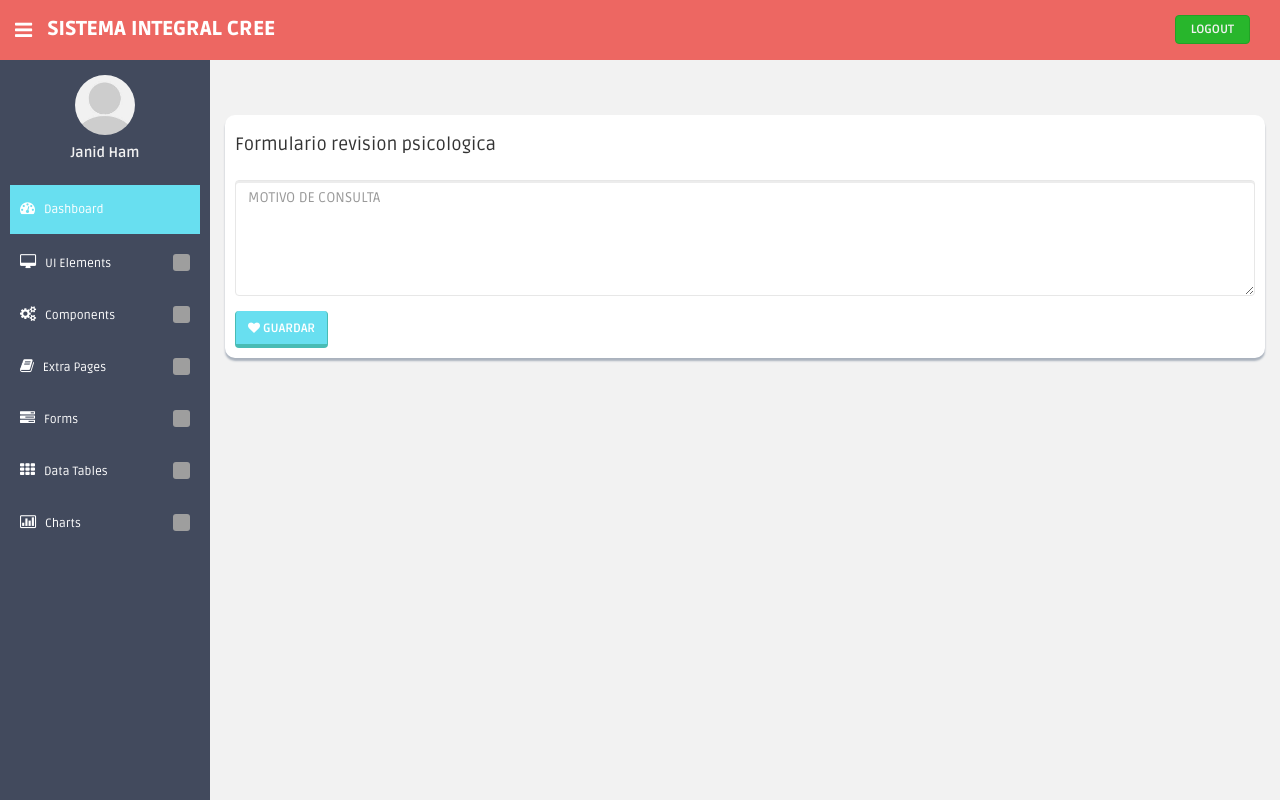
After one commit to JanidHam/CREE, a Django app: template preconsulta/templates/preconsulta/PrevaloracionPsicologica.html in a window 1280 px wide. The commit adds this page. Run offline with Django 3.2, Linux system fonts and the light colour scheme; the template is opened without the code that fills it: most values are stand-ins (such as "Sample title", 1, 10 or a date in 2020); parts of the project's set-up code (start-up, migrations or seed data) failed here and were passed over; some libraries are stand-ins or nearby versions; grey boxes are pictures that could not be loaded.

Commit message:
Correccion de errores al agregar paciente y hoja de prevaloracion, se integra la vista de la revision psicologica

```diff
--- a/catalogos/admin.py
+++ b/catalogos/admin.py
@@ -8,3 +8,4 @@ admin.site.register(Escolaridad)
 admin.site.register(Referidopor)
 admin.site.register(ServicioCree)
 admin.site.register(ProgramaCree)
+admin.site.register(ConsecutivoExpendiente)
--- a/preconsulta/models.py
+++ b/preconsulta/models.py
@@ -43,6 +43,8 @@ class Expediente(models.Model):
 	fechacreacion = models.DateField(auto_now=True)
 	fechaalta = models.DateField(blank=True)
 	#fechaalta = models.DateField(auto_now=True)
+	def __unicode__(self):
+		return self.claveexpediente + " " + self.paciente.nombre + " " + self.paciente.apellidoP
 
 #Aqui empiezan los modelos relacionados con los expedientes
 class HojaPrevaloracion(models.Model):
--- a/preconsulta/static/preconsulta/assets/css/prevaloracion.css
+++ b/preconsulta/static/preconsulta/assets/css/prevaloracion.css
@@ -1,15 +1,28 @@
 .formOculto {
 	display: none;
 }
+a {
+	color: #FFF !important;
+}
+
+a .logout {
+	background-color: #28B62C !important;
+	border-color: #23A127 !important;
+}
 
 div .True {
-	background: #9DF898;
+	background: #2AC36C;
 }
 
 div .False {
-	background: red;
+	background: #E74C3C;
 }
 
 div .None {
-	background: yellow;
+	background: #F4BE3A;
 }
+span .pacientes {
+	background-color: #75CAEB;
+	color: #FFF;
+	font-size: 1.5em !important;
+}
--- a/preconsulta/static/preconsulta/assets/css/style.css
+++ b/preconsulta/static/preconsulta/assets/css/style.css
@@ -223,10 +223,10 @@ ul.top-menu > li > .logout {
 	font-size: 12px;
 	border-radius: 4px;
 	-webkit-border-radius: 4px;
-	border: 1px solid #EEF9A5 !important;
+	border: 1px solid #23A127 !important;
 	padding: 5px 15px;
 	margin-right: 15px;
-	background: #EEF9A5;
+	background: #28B62C;
 	margin-top: 15px;
 }
 
--- /dev/null
+++ b/preconsulta/templates/preconsulta/PrevaloracionPsicologica.html
@@ -0,0 +1,37 @@
+{% extends 'preconsulta/index.html' %}
+
+{% load staticfiles %}
+
+{% block title %} Prevaloracion Medica - {{curp}} {% endblock title %}
+
+{% block filesJS %}
+	<script src="{% static "preconsulta/assets/js/revision_medica.js" %}"></script>
+{% endblock filesJS %}
+
+{% block filesCSS %}
+	<link rel="stylesheet" type="text/css" href="{% static "preconsulta/assets/css/prevaloracion.css" %}"/>
+{% endblock filesCSS %}
+
+{% block content %}
+<!-- Start form oculto para agregar pacientes nuevos-->
+<div class="row mt" id="form">
+	<div class="col-lg-12">
+		<div class="form-panel">
+			<h4 class="mb">Formulario revision psicologica</h4>
+			<form class="form-horizontal tasi-form" role="form">
+				<div class="form-group">
+					<div class="col-lg-12">
+						<textarea class="form-control" id="motivoConsulta" placeholder="MOTIVO DE CONSULTA" rows="5"></textarea>
+					</div>
+				</div>
+					<button class="btn btn-theme" id="RevisionPaciente"><i class="fa fa-heart"></i> Guardar</button>
+			</form>
+		</div><!-- /form-panel -->
+	</div><!-- /col-lg-12 -->
+</div>
+<!-- End form oculto para agregar pacientes nuevos-->
+<script>
+var CURP = "{{ curp }}";
+console.log(CURP);
+</script>
+{% endblock content %}
--- a/preconsulta/templates/preconsulta/index.html
+++ b/preconsulta/templates/preconsulta/index.html
@@ -48,7 +48,7 @@
             </div>
             <div class="top-menu">
             	<ul class="nav pull-right top-menu">
-                    <li><a class="logout" href="login.html">Logout</a></li>
+                    <li><button class="btn btn-success logout" href="login.html">Logout</button></li>
             	</ul>
             </div>
         </header>
@@ -63,8 +63,8 @@
               <!-- sidebar menu start-->
               <ul class="sidebar-menu" id="nav-accordion">
 
-              	  <p class="centered"><a href="profile.html"><img src="assets/img/ui-sam.jpg" class="img-circle" width="60"></a></p>
-              	  <h5 class="centered">Marcel Newman</h5>
+              	  <p class="centered"><a href="profile.html"><img src="{% static "preconsulta/images/avatar.jpeg" %}" class="img-circle" width="60"></a></p>
+              	  <h5 class="centered">Janid Ham</h5>
 
                   <li class="mt">
                       <a class="active" href="index.html">
--- a/preconsulta/urls.py
+++ b/preconsulta/urls.py
@@ -7,7 +7,10 @@ urlpatterns = patterns('',
     # url(r'^blog/', include('blog.urls')),
 
     url(r'^$', views.home, name='home'),
+
     url(r'^revision-medica/(?P<paciente>[\w\-]+)/$', views.revisionMedica, name='revision_medica'),
+    url(r'^psicologia/(?P<paciente>[\w\-]+)/$', views.psicologicaPrevaloracion, name='picologica_prevaloracion'),
+
     url(r'^agregar-paciente/$', views.agregar_paciente, name='agrega_paciente'),
     url(r'^agregar-hoja-prevaloracion/$', views.addHojaPrevaloracion, name='agregar_hoja_prevaloracion'),
 )
```
Also changed, not shown: catalogos/models.py (+7 -0 lines), preconsulta/static/preconsulta/assets/js/prevaloracion.js (+18 -9 lines), preconsulta/templates/preconsulta/Prevaloracion.html (renamed from preconsulta/templates/preconsulta/BasePrevaloracion.html, +23 -4 lines), preconsulta/utils.py (added, +17 -0 lines), preconsulta/views.py (+38 -4 lines), catalogos/migrations/0002_consecutivosexpendiente.py (added), catalogos/migrations/0003_auto_20150325_1538.py (added), preconsulta/static/preconsulta/images/avatar.jpeg (added), preconsulta/templates/preconsulta/PrevaloracionMedica.html (renamed from preconsulta/templates/preconsulta/BasePrevaloracionMedica.html), 1 other file.
